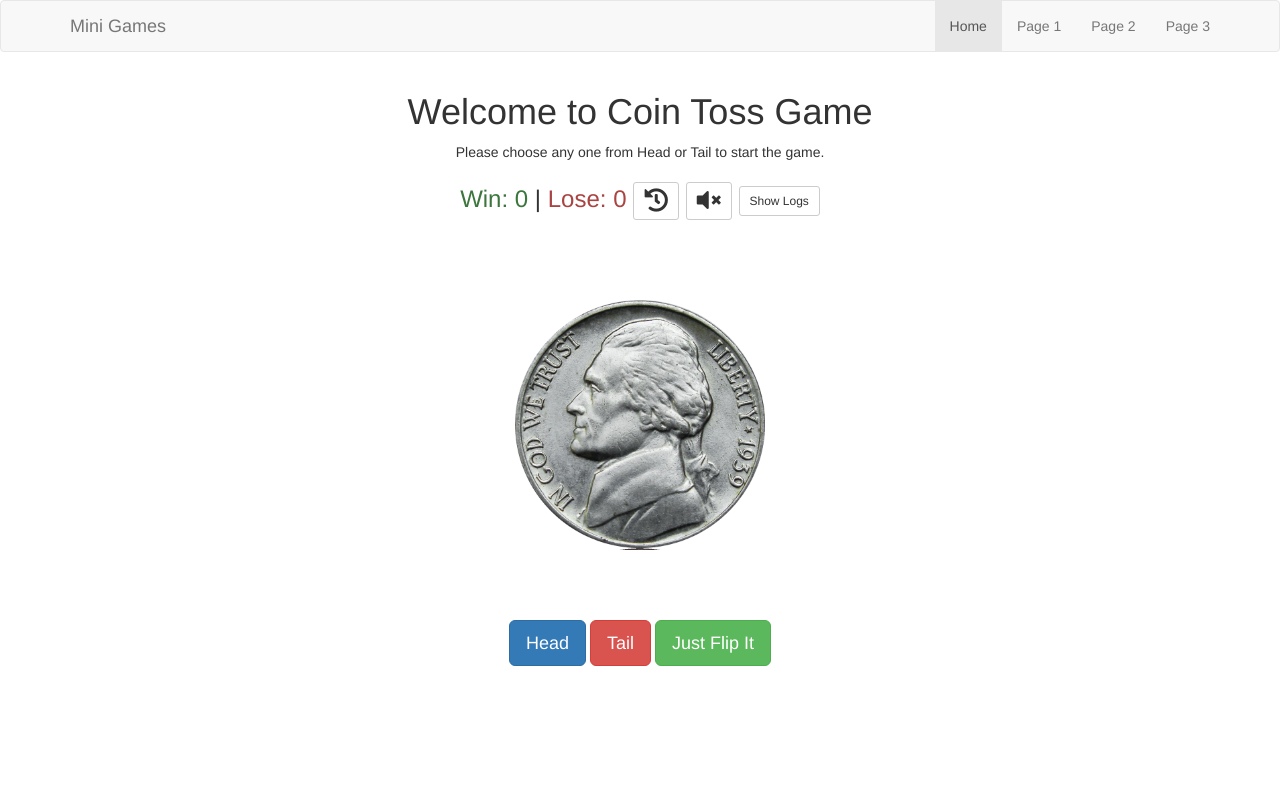
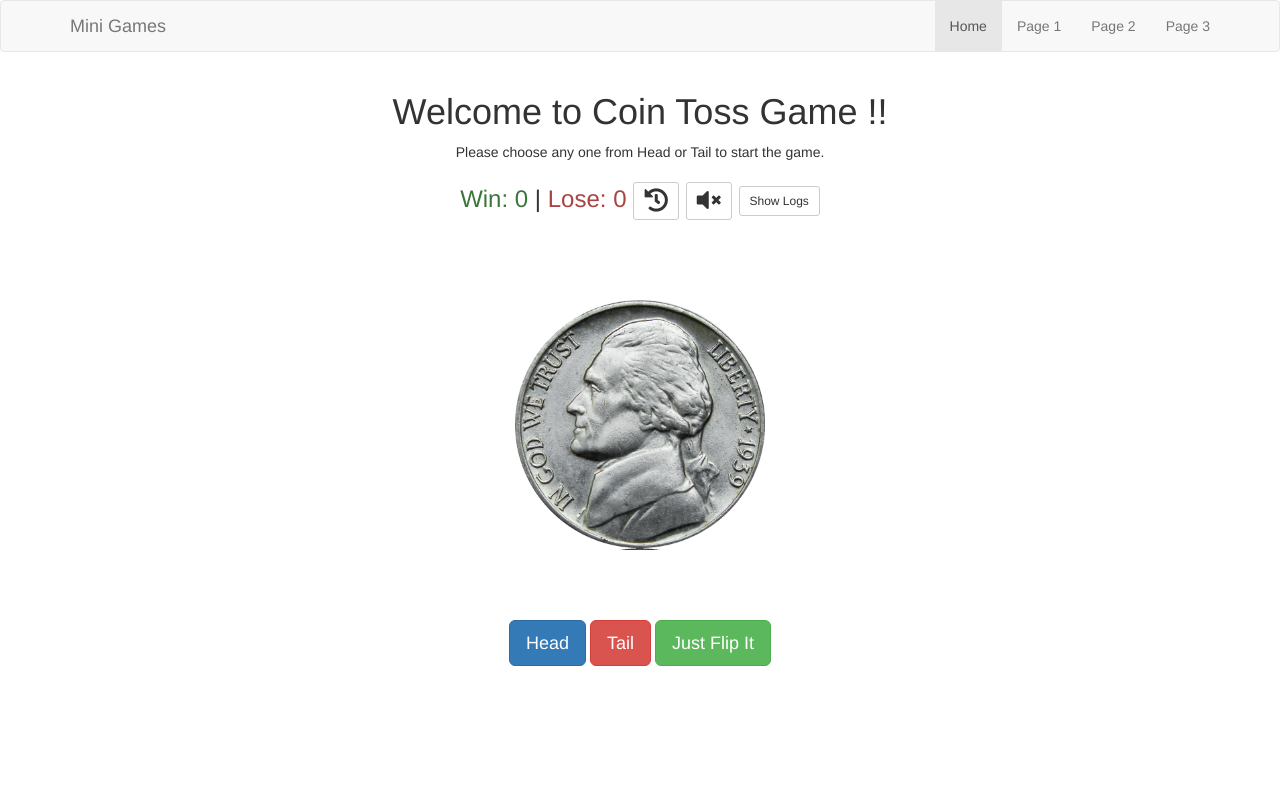
Before and after one commit to vinayofficial/flipacoin, a plain HTML site: page index.html in a window 1280 px wide. Drawn offline with nearby package versions, Linux system fonts and the light colour scheme.

Commit message:
empty commit

```diff
--- a/index.html
+++ b/index.html
@@ -34,7 +34,7 @@
             <div class="container text-center">
 
                 <div>
-                    <h1>Welcome to Coin Toss Game</h1>
+                    <h1>Welcome to Coin Toss Game !!</h1>
                     <p>Please choose any one from Head or Tail to start the game. </p>
                 </div>
                 <!-- Result Count -->
```
